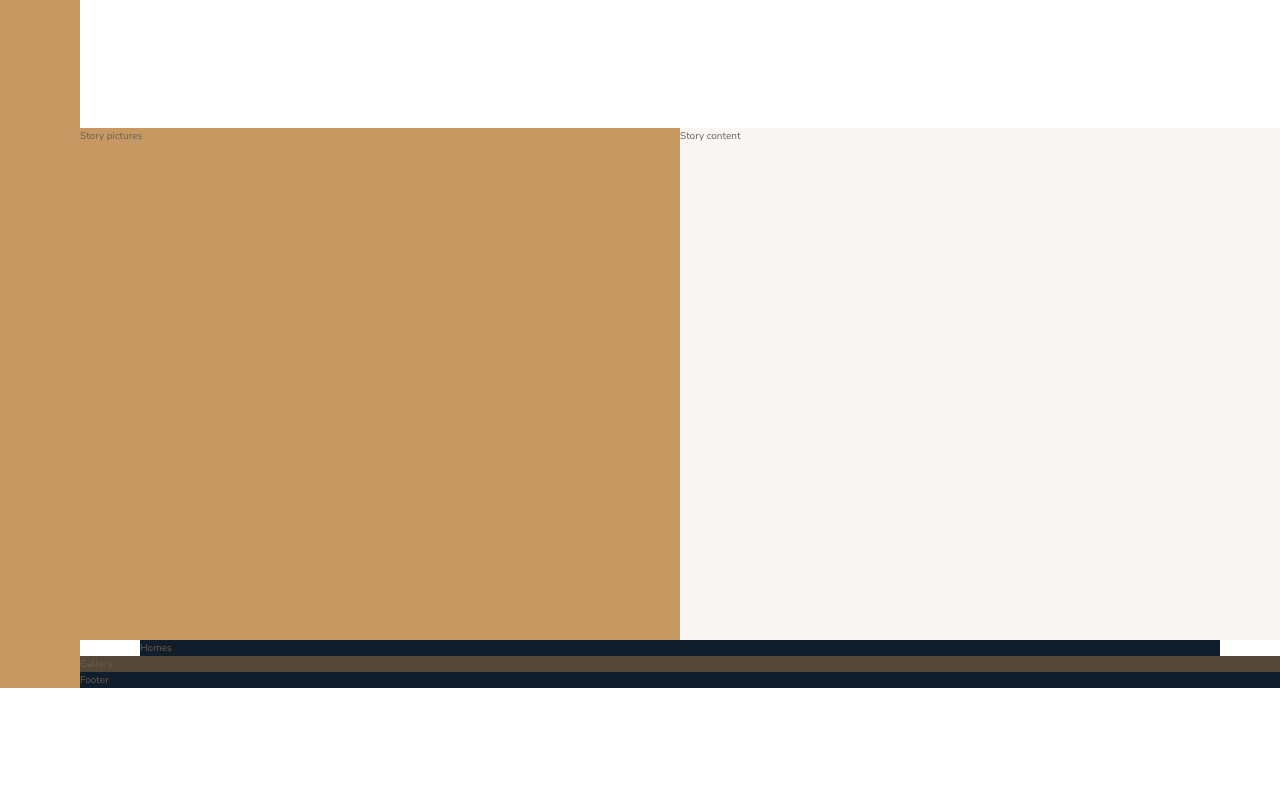
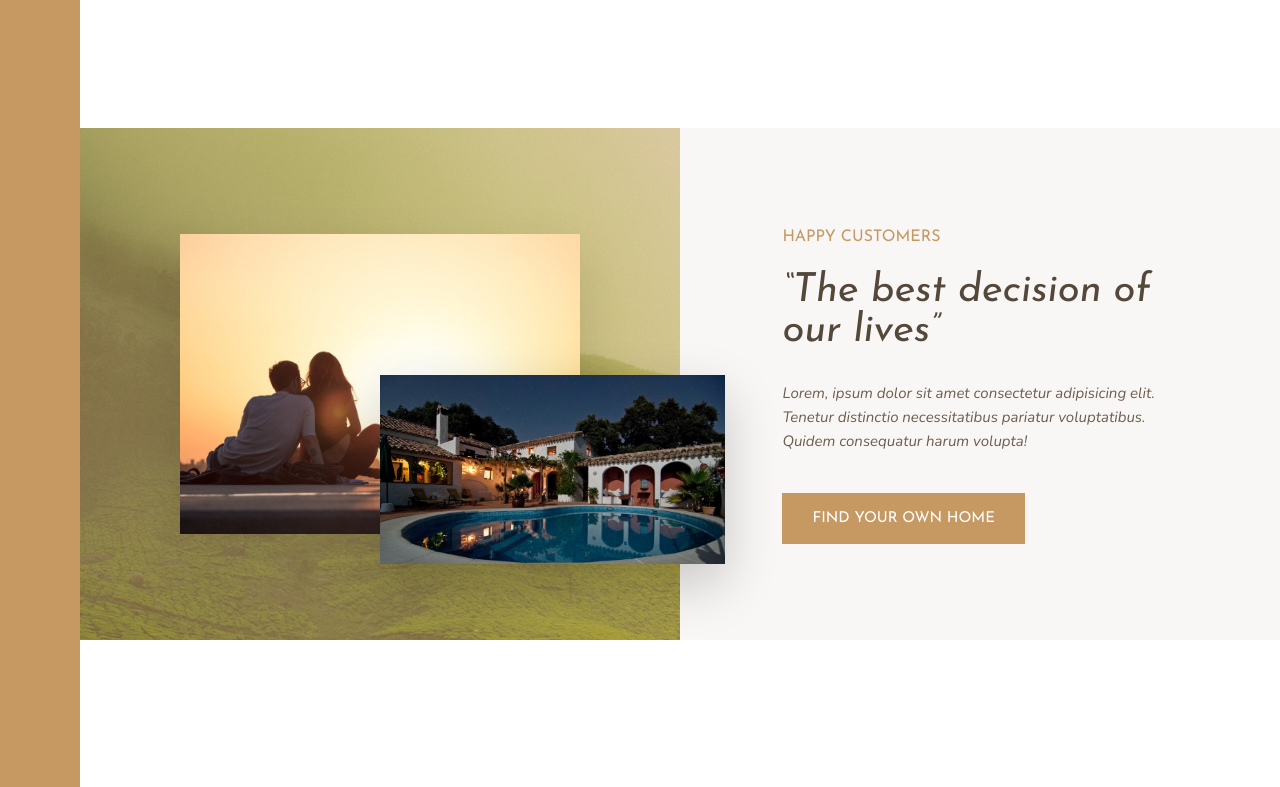
Before and after one commit to kylestarrett1/Nexter, a website: page index.html in a window 1280 px wide. Shown: the part 1180-1967 px from the top of the page. Before the commit the page ends 1868 px from the top, so only its background shows below. Drawn offline with nearby package versions, Linux system fonts and the light colour scheme.

Commit message:
Finished story section

```diff
--- a/index.html
+++ b/index.html
@@ -82,15 +82,44 @@
         </section>
 
         <div class="story__pictures">
-            Story pictures
+            <img src="img/story-1.jpeg" alt="Couple with new house" class="story__img--1">
+            <img src="img/story-2.jpeg" alt="New house" class="story__img--2">
         </div>
 
         <div class="story__content">
-            Story content
+            <h3 class="heading-3 mb-sm">Happy customers</h3>
+            <h2 class="heading-2 heading-2--dark mb-md">&ldquo;The best decision of our lives&rdquo;</h2>
+            <p class="story__text">Lorem, ipsum dolor sit amet consectetur adipisicing elit. Tenetur distinctio necessitatibus pariatur voluptatibus. Quidem consequatur harum volupta!</p>
+            <button class="btn">Find your own home</button>
+
         </div>
 
         <section class="homes">
-            Homes
+
+            <div class="home">
+                <img src="img/house-1.jpeg" alt="House 1" class="home__img">
+            </div>
+
+            <div class="home">
+
+            </div>
+
+            <div class="home">
+
+            </div>
+
+            <div class="home">
+
+            </div>
+
+            <div class="home">
+
+            </div>
+
+            <div class="home">
+
+            </div>
+
         </section>
 
         <section class="gallery">
--- a/sass/_homes.scss
+++ b/sass/_homes.scss
@@ -1,4 +1,12 @@
 .homes {
-    background-color: var(--color-secondary);
     grid-column: center-start / center-end;
+    margin: 15rem 0;
+
+    display: grid;
+    grid-template-columns: repeat(auto-fit, minmax(25rem, 1fr));
+    gap: 7rem;
 }
+
+.home {
+    background-color: var(--color-grey-light-1);
+}
--- a/sass/_story.scss
+++ b/sass/_story.scss
@@ -2,10 +2,48 @@
     &__pictures {
         background-color: var(--color-primary);
         grid-column: full-start / col-end 4;
+        background-image: linear-gradient(rgba(198, 153, 99, 0.5), rgba(198, 153, 99, 0.5)), url(/img/back.jpg);
+
+        display: grid;
+        grid-template-rows: repeat(6, 1fr);
+        grid-template-columns: repeat(6, 1fr);
+        align-items: center;
+    }
+
+    &__img--1 {
+        width: 100%;
+        grid-row: 2 / 6;
+        grid-column: 2 / 6;
+        box-shadow: 0 2rem 5rem rgba(0, 0, 0, 0.1);
+    }
+
+    &__img--2 {
+        width: 115%;
+        grid-row: 4 / 6;
+        grid-column: 4 / 7;
+        z-index: 20;
+        box-shadow: 0 2rem 5rem rgba(0, 0, 0, 0.2);
     }
 
     &__content {
         background-color: var(--color-grey-light-1);
         grid-column: col-start 5 / full-end;
+
+        padding: 6rem 8vw;
+
+        // display: flex;
+        // flex-direction: column;
+        // justify-content: center;
+        // align-items: flex-start;
+
+        display: grid;
+        align-content: center;
+        justify-items: start;
+    }
+
+    &__text {
+        font-size: 1.5rem;
+        font-style: italic;
+        margin-bottom: 4rem;
     }
 }
--- a/sass/_typography.scss
+++ b/sass/_typography.scss
@@ -9,10 +9,19 @@
 
 .heading-2 {
     @extend %heading;
+    font-size: 4rem;
+    font-style: italic;
+    line-height: 1;
+
+    &--light { color: var(--color-grey-light-1) };
+    &--dark { color: var(--color-grey-dark-1) };
 }
 
 .heading-3 {
     @extend %heading;
+    font-size: 1.6rem;
+    color: var(--color-primary);
+    text-transform: uppercase;
 }
 
 .heading-4 {
@@ -22,3 +31,25 @@
     &--light { color: var(--color-grey-light-1) };
     &--dark { color: var(--color-grey-dark-1) };
 }
+
+.btn {
+    background-color: var(--color-primary);
+    color: #fff;
+    border: none;
+    border-radius: 0;
+    font-family: var(--font-display);
+    font-size: 1.5rem;
+    text-transform: uppercase;
+    padding: 1.8rem 3rem;
+    cursor: pointer;
+    transition: all .2s;
+
+    &:hover {
+        background-color: var(--color-primary-dark);
+    }
+}
+
+.mb-sm { margin-bottom: 2rem; }
+.mb-md { margin-bottom: 3rem; }
+.mb-lg { margin-bottom: 4rem; }
+.mb-hg { margin-bottom: 8rem; }
```
Also changed, not shown: css/style.css.
